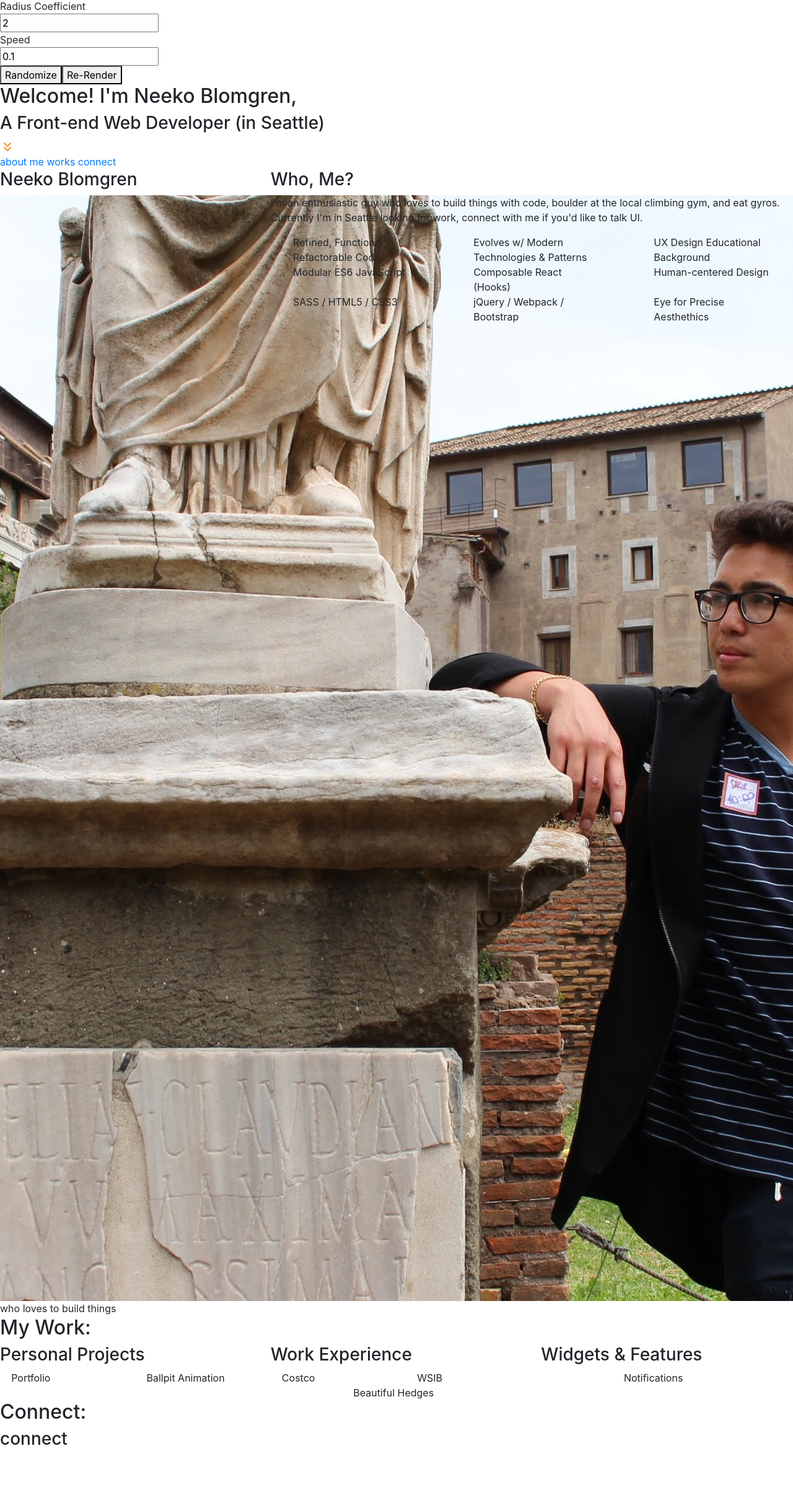
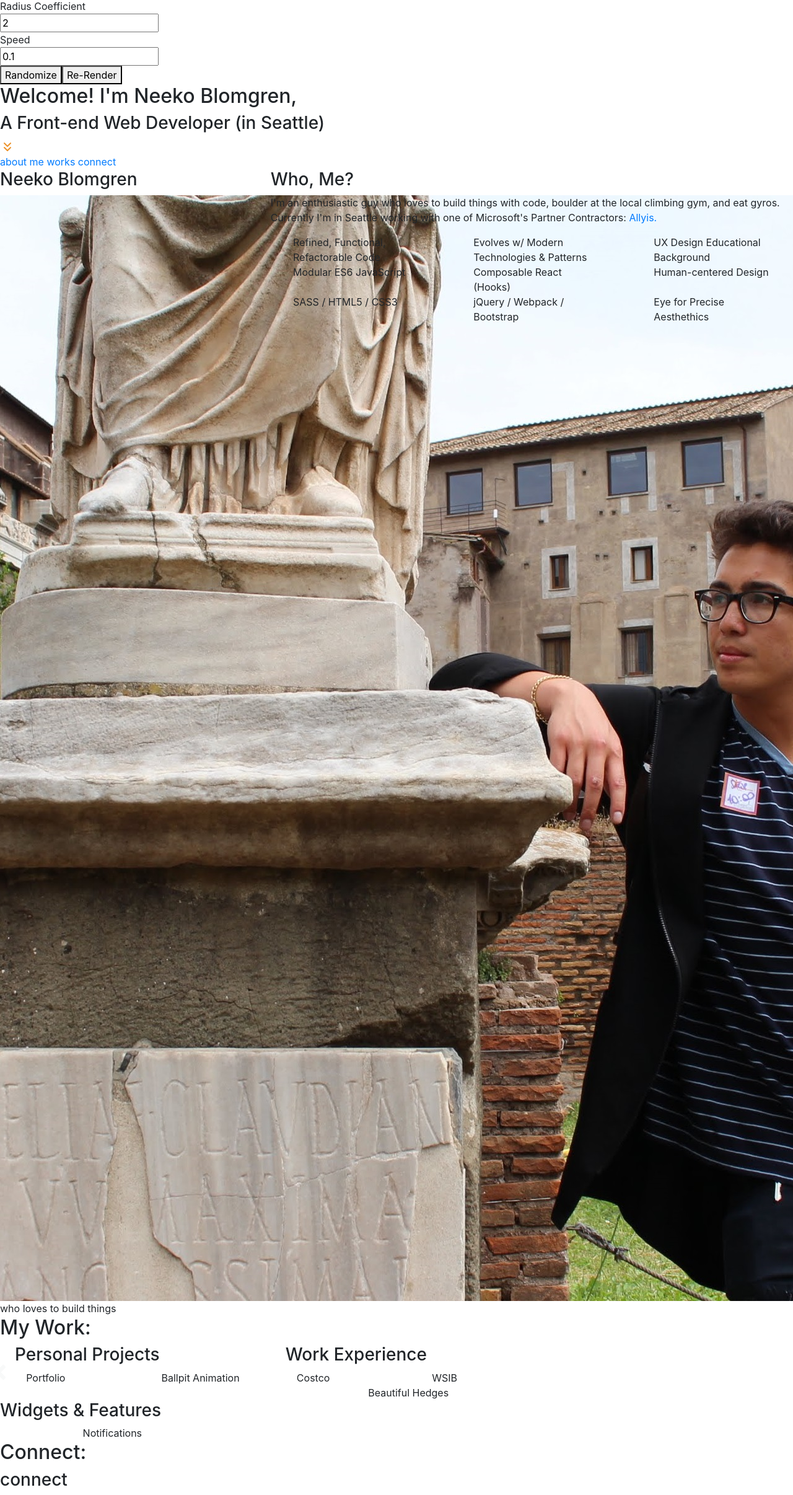
Before and after one commit to neekode/portfolio-v3, a React app: page / in a window 1280 px wide. Shown: the part 912-3324 px from the top of the page at 62% size. Before the commit the page ends 3259 px from the top, so only its background shows below. Built offline with nearby package versions, Linux system fonts and the light colour scheme.

Commit message:
work on works section
added expandable sections for each content of works

```diff
--- a/public/styles/main.css
+++ b/public/styles/main.css
@@ -1,5 +1,5 @@
 .unshown {
-  display: none;
+  display: none !important;
 }
 
 .center {
@@ -75,6 +75,15 @@ img {
 #intro-link {
   position: absolute;
   width: 10vw;
+}
+
+#allyis-link {
+  text-decoration: none;
+  color: #ED942C;
+}
+
+#allyis-link:hover {
+  opacity: 0.8;
 }
 
 #Background {
@@ -283,6 +292,13 @@ img {
   font-family: "Montserrat-Regular";
 }
 
+#Works #x-icon {
+  position: absolute;
+  width: 1.5vw;
+  z-index: 500;
+  left: 50px;
+  top: 50px;
+}
 #Works .box {
   top: 2.5vh;
   background-color: transparent;
@@ -323,6 +339,7 @@ img {
   height: 70vh;
   margin: 1vw;
   margin-top: 2.5vh;
+  pointer-events: none;
 }
 #Works .box #works-content .content-section .emblem {
   height: 20vh;
@@ -330,7 +347,6 @@ img {
   margin: 1vw;
   background-color: #3D5179;
 }
-
 .Background-Works {
   background-color: #3D5179;
   font-family: "Montserrat-Regular";
--- a/src/components/About.js
+++ b/src/components/About.js
@@ -59,7 +59,7 @@ function About() {
                 <div id='about-content' className="col-md-8">
                     <p>
                      I'm an enthusiastic guy who loves to build things with code, boulder at the local climbing gym, and eat gyros. Currently I'm
-                    in Seattle looking for work, connect with me if you'd like to talk UI.
+                    in Seattle working with one of Microsoft's Partner Contractors: <a id='allyis-link' href="http://allyis.com/"> Allyis.  </a>
                      </p>
                     <div className='row content-section emblem-section'>
                         <div className='col-md-3 emblem hexagon mx-auto'> <div className="inner-emblem-text"> Refined, Functional, Refactorable Code </div> </div>
--- a/src/components/Background.js
+++ b/src/components/Background.js
@@ -165,7 +165,6 @@ function Background() {
             $('#lower').removeClass('animated bounce');
         }, 1000);
 
-        debugger;
         switch (state.section) {
 
             case ('Intro') : {
@@ -206,7 +205,7 @@ function Background() {
 
             <AnchorLink href="#Intro"><span id='to-top' className='chev-box'> <img id='to-top' onClick={handleClick} className='up-chev' alt='chev' src={downChev} /> </span> </AnchorLink>
 
-            <span id='lower'className='chev-box'> <img id='lower' onClick={handleClick} className='down-chev' alt='chev' src={downChev} /> </span>
+            <span id='lower' className='chev-box'> <img id='lower' onClick={handleClick} className='down-chev' alt='chev' src={downChev} /> </span>
 
             <span className='chev-box'> <img id='controller-toggle'  onClick={handleClick} className={controllerToggled ? 'left-chev' : 'right-chev'} alt='chev' src={downChev} /> </span>
 
--- a/src/components/Works.js
+++ b/src/components/Works.js
@@ -1,14 +1,69 @@
 import React from "react";
 
+import $ from 'jquery';
+import { useContext, useEffect, useState } from 'react';
+import xIcon from './../assets/x-icon.svg';
+
 function Works() {
+
+  const [expanded, setExpanded ] = useState(false);
+
+  const handleClick = (e) => {
+    let elId = e.target.id;
+
+    setExpanded(true);
+
+    // THIS IS SHITTY. refactor it!!!
+    switch(elId) {
+      case 'personal-proj': {
+        $('#personal-proj').removeClass('col-md-4');
+        $('#personal-proj').addClass('col-md-12');
+
+        $('#work-exp').addClass('unshown');
+        $('#widgets-features').addClass('unshown');
+        break;
+      }
+
+      case 'work-exp': {
+        $('#work-exp').removeClass('col-md-4');
+        $('#work-exp').addClass('col-md-12');
+
+        $('#personal-proj').addClass('unshown');
+        $('#widgets-features').addClass('unshown');
+        break;
+      }
+
+      case 'widgets-features': {
+        $('#widgets-features').removeClass('col-md-4');
+        $('#widgets-features').addClass('col-md-12');
+
+        $('#personal-proj').addClass('unshown');
+        $('#work-exp').addClass('unshown');
+        break;
+      }
+
+      case 'x-icon': {
+        setExpanded(false);
+        $('.works-section').removeClass('col-md-12 unshown');
+        $('.works-section').addClass('col-md-4');
+
+        break;
+      }
+
+      default: break;
+    }
+  }
 
   return (
     <div className="section" id="Works">
         <div className="box center">
           <h2 id="works-header" className="header center">My Work:</h2>
 
+
+
             <div id="works-content" className="row">
-              <div className="works-section col-md-4">
+            <img id='x-icon' onClick={handleClick} className={`x-icon ${expanded ? '' : 'unshown'}`} alt='x-icon' src={xIcon} />
+              <div id="personal-proj" className="works-section col-md-4" onClick={handleClick}>
                   <h3 id="works-sub-header" className="sub-header">
                     Personal Projects
                   </h3>
@@ -21,7 +76,7 @@ function Works() {
                   </div>
                 </div>
 
-                <div className="works-section col-md-4">
+                <div id="work-exp" className="works-section col-md-4" onClick={handleClick}>
                   <h3 id="works-sub-header" className="sub-header">
                     Work Experience
                   </h3>
@@ -39,7 +94,7 @@ function Works() {
 
 
 
-                <div className="works-section col-md-4">
+                <div id="widgets-features" className="works-section col-md-4" onClick={handleClick}>
                   <h3 id="works-sub-header" className="sub-header">
                     Widgets & Features
                   </h3>
--- a/src/sass/main.scss
+++ b/src/sass/main.scss
@@ -42,8 +42,9 @@ $main-font: "Montserrat-Regular";
 // Useful Properties
 
 .unshown {
-    display: none;
+    display: none !important;
 }
+
     // (works inside "position: absolute" parent elements)
 .center {
     margin: 0;
@@ -135,6 +136,16 @@ img {
     position: absolute;
     width: 10vw;
 }
+
+#allyis-link {
+    text-decoration: none;
+    color: map-get($global-colors, font-secondary);
+}
+
+    #allyis-link:hover {
+        opacity: 0.8;
+    }
+
 
 
 #Background {
@@ -425,6 +436,14 @@ img {
 
 // Works
 #Works {
+    #x-icon {
+        position: absolute;
+        width: 1.5vw;
+        z-index:500;
+        left: 50px;
+        top: 50px;
+    }
+
     .box {
         top: 2.5vh;
         background-color: transparent;
@@ -472,6 +491,7 @@ img {
                 height: 70vh;
                 margin:1vw;
                 margin-top: 2.5vh;
+                pointer-events: none;
 
                 .emblem {
                     height: 20vh;
@@ -480,6 +500,18 @@ img {
                     background-color: map-get($works-colors, primary);
                 }
             }
+        }
+
+        .personal-proj-expanded {
+
+        }
+
+        .work-exp-expanded {
+
+        }
+
+        .widgets-features-expanded {
+
         }
 
     }
```
Also changed, not shown: src/assets/x-icon.svg (added), 1 other file (tests, documents, lock files or other folders).
